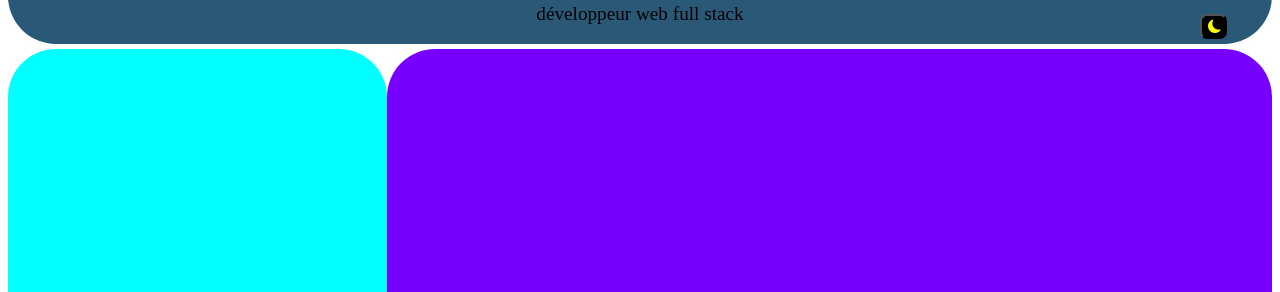
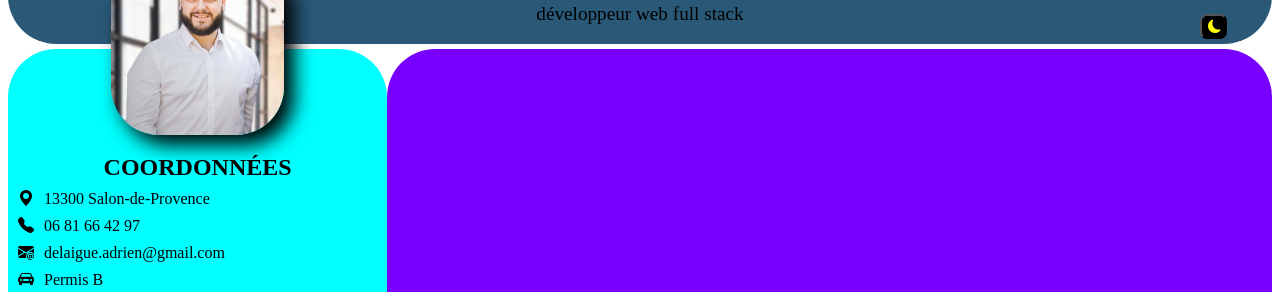
Before and after one commit to Th3-Stick/Th3-Stick.github.io, a plain HTML site: page index.html in a window 1280 px wide. Shown: the part 71-363 px from the top of the page. Drawn offline with nearby package versions, Linux system fonts and the light colour scheme.

Commit message:
Debut partie coordonnées + photo

```diff
--- a/css/style.css
+++ b/css/style.css
@@ -1,12 +1,12 @@
 /* Dark mode */
 .theme-dark {
-
     background-color: rgb(22, 22, 22);
 }
 
 .dark-font{
     color: white;
 }
+
 
 
 
@@ -38,27 +38,52 @@ h1{
     position: absolute;
     right: 45px;
     bottom: 5px;
-
+    color: yellow;
 }
 
-.bi{
-    color: yellow;
+.adresse, .phone, .mail, .permis, .github, .badge-base{
+    display: flex;
+    align-items: center;
+    margin : 9px 6px 0px 10px;
+}
+
+#photo{
+    max-width: 20%;
+    border-radius: 3rem;
+    position: relative;
+    left: -35%;
+    bottom: 75%;
+    box-shadow: 10px 10px 20px black;
+    max-height: 190%;
 }
 
 main{
     display: flex;
+    color:black ;
 
 }
 #leftContainer{
-    height: 500px;
+    height: 800px;
     width: 30%;
     border-radius: 3rem;
     background-color: aqua;
 }
+.coordonnes{
+    padding-top: 85px;
+}
+
+h2{
+    margin-bottom: 0px;
+    text-align: center;
+}
 
 #rightContainer{
-    height: 500px;
+    height: 800px;
     width: 70%;
     border-radius: 3rem;
     background-color: rgb(119, 0, 255);
 }
+
+.coordonnes p{
+    margin : 0px 0px 0px 10px;
+}
--- a/index.html
+++ b/index.html
@@ -18,17 +18,47 @@
         </div>
         <button id="theme-switch" class="btn" type="button" aria-label="Changer le thème"><i
             class="bi bi-moon-fill"></i></button>
+
+            <img id="photo" src="image/profilPic.png" alt="Ma tronche">
     </header>
 
     <main>
         <div id="leftContainer">
+            <div class="coordonnes">
+                <h2>COORDONNÉES</h2>
+                    <div class="adresse">
+                        <i class="bi bi-geo-alt-fill"></i>
+                        <p>13300 Salon-de-Provence</p>
+                    </div>
+                    <div class="phone">
+                        <i class="bi bi-telephone-fill"></i>
+                        <p>06 81 66 42 97</p>
+                    </div>
+                    <div class="mail">
+                        <i class="bi bi-envelope-at-fill"></i>
+                        <p>delaigue.adrien@gmail.com</p>
+                    </div>
+                    <div class="permis">
+                        <i class="bi bi-car-front-fill"></i>
+                        <p>Permis B</p>
+                    </div>
+                    <div class="github">
+                        <i class="bi bi-github"></i>
+                        <p>https://github.com/Th3-Stick</p>
+                    </div>
+                    <div class="linkedin">
+                        <div class="badge-base LI-profile-badge" data-locale="fr_FR" data-size="medium" data-theme="dark" data-type="VERTICAL" data-vanity="adrien-delaigue" data-version="v1"></div>
+                    </div>
 
+            </div>
         </div>
+
         <div id="rightContainer">
 
         </div>
     </main>
 
+    <script src="https://platform.linkedin.com/badges/js/profile.js" async defer type="text/javascript"></script>
     <script src="js/dark.js"></script>
 </body>
 </html>
--- a/js/dark.js
+++ b/js/dark.js
@@ -6,12 +6,15 @@ const theme = {
         theme.body = document.querySelector("body");
         theme.header = document.querySelector("header");
         theme.btn = document.querySelector(".bi");
+        theme.main = document.querySelector("main");
+
         theme.switchButton.addEventListener("click", theme.handleClickDark);
     },
 
     handleClickDark: function () {
         theme.body.classList.toggle("theme-dark");
         theme.header.classList.toggle("dark-font");
+        theme.main.classList.toggle("dark-font");
 
         if (theme.btn.classList.contains("bi-moon-fill")) {
             theme.btn.classList.remove("bi-moon-fill");
```
